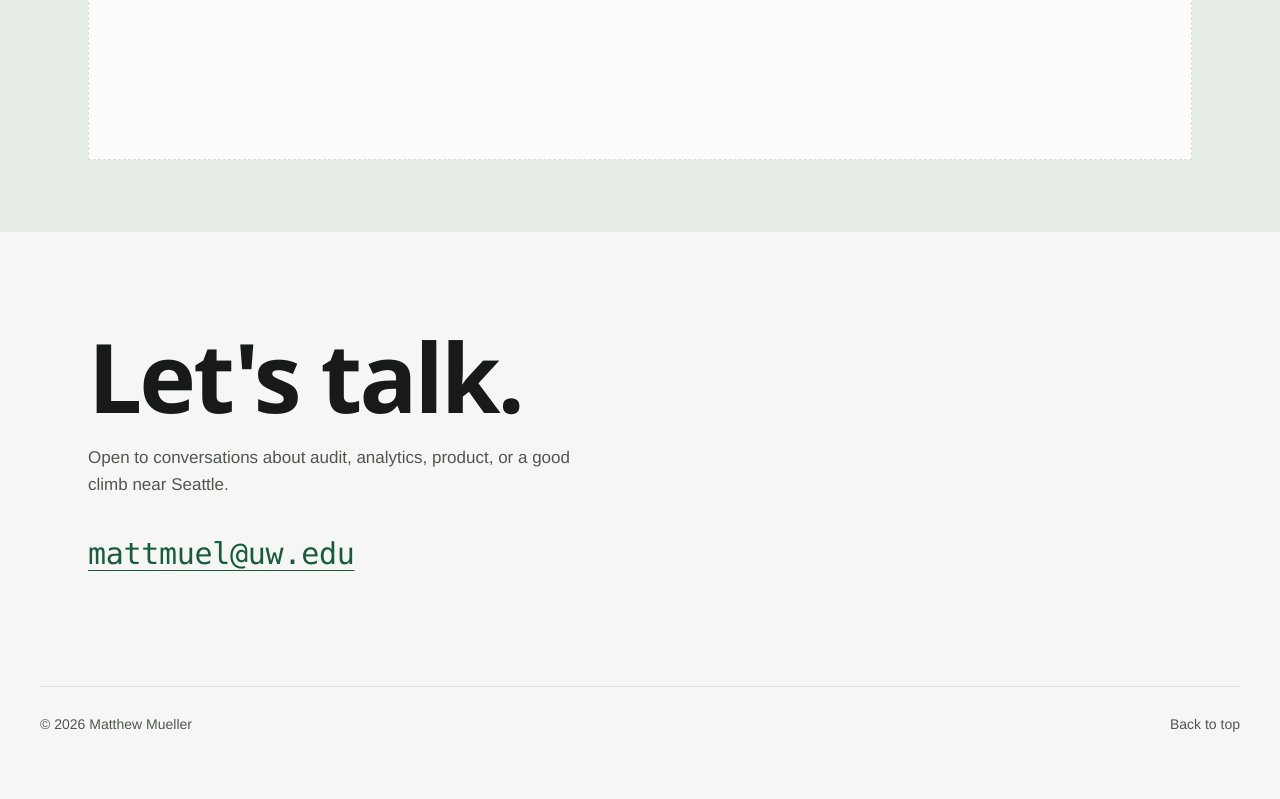
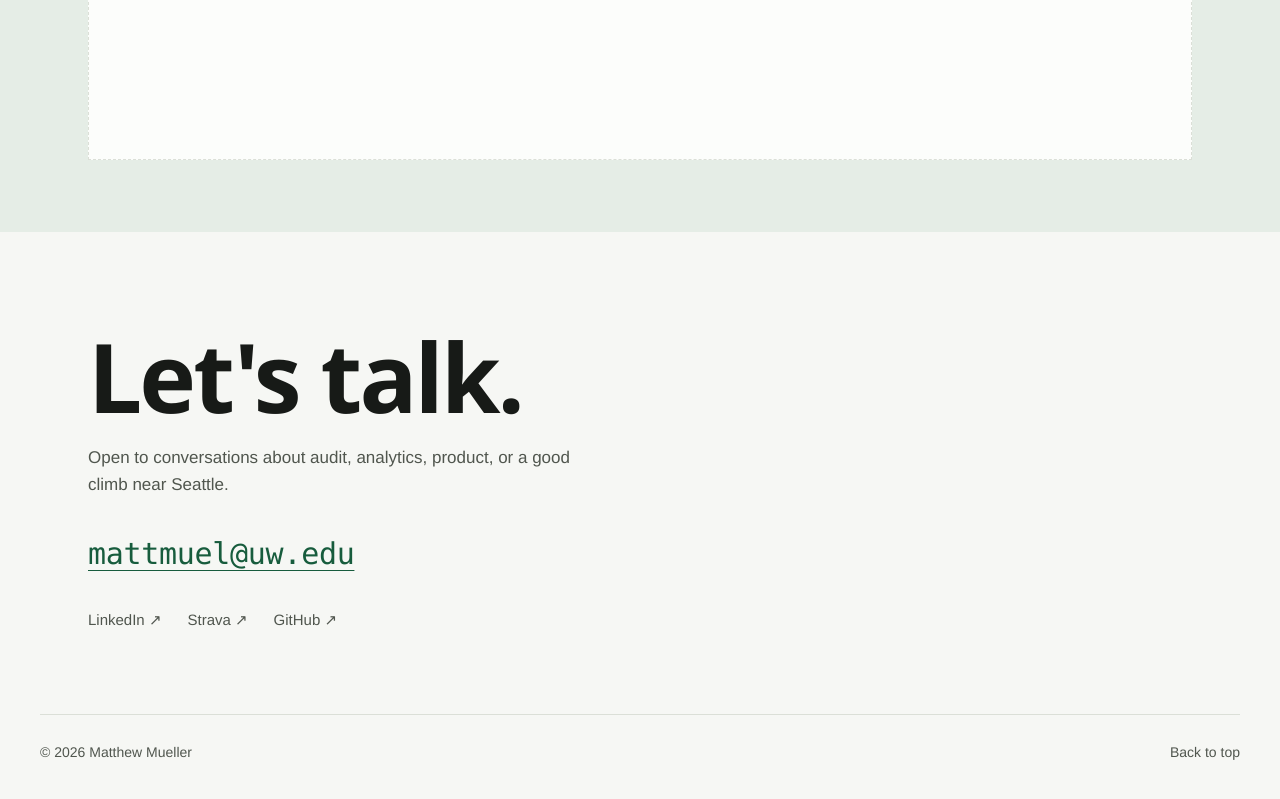
Before and after one commit to matthewdmueller/mywebsite, a plain HTML site: page index2.html in a window 1280 px wide. Shown: the part 4555-5354 px from the top of the page. Drawn offline with Linux system fonts and the light colour scheme; a web font is replaced by a local one.

Commit message:
index2.html

```diff
--- a/index2.html
+++ b/index2.html
@@ -55,9 +55,9 @@ const SITE = {
   links: [
     /* Paste your real addresses between the quotes. A link with url: ""
        stays hidden, so nothing broken ever shows on the live site. */
-    { label: "LinkedIn", url: "" },
-    { label: "Strava",   url: "" },
-    { label: "GitHub",   url: "" },
+    { label: "LinkedIn", url: "https://www.linkedin.com/in/matthew-d-mueller/" },
+    { label: "Strava",   url: "https://www.strava.com/athletes/184636602" },
+    { label: "GitHub",   url: "https://github.com/matthewdmueller" },
   ],
 
   /* ---- Your photo (shows next to your name at the top) ------------------ */
```
